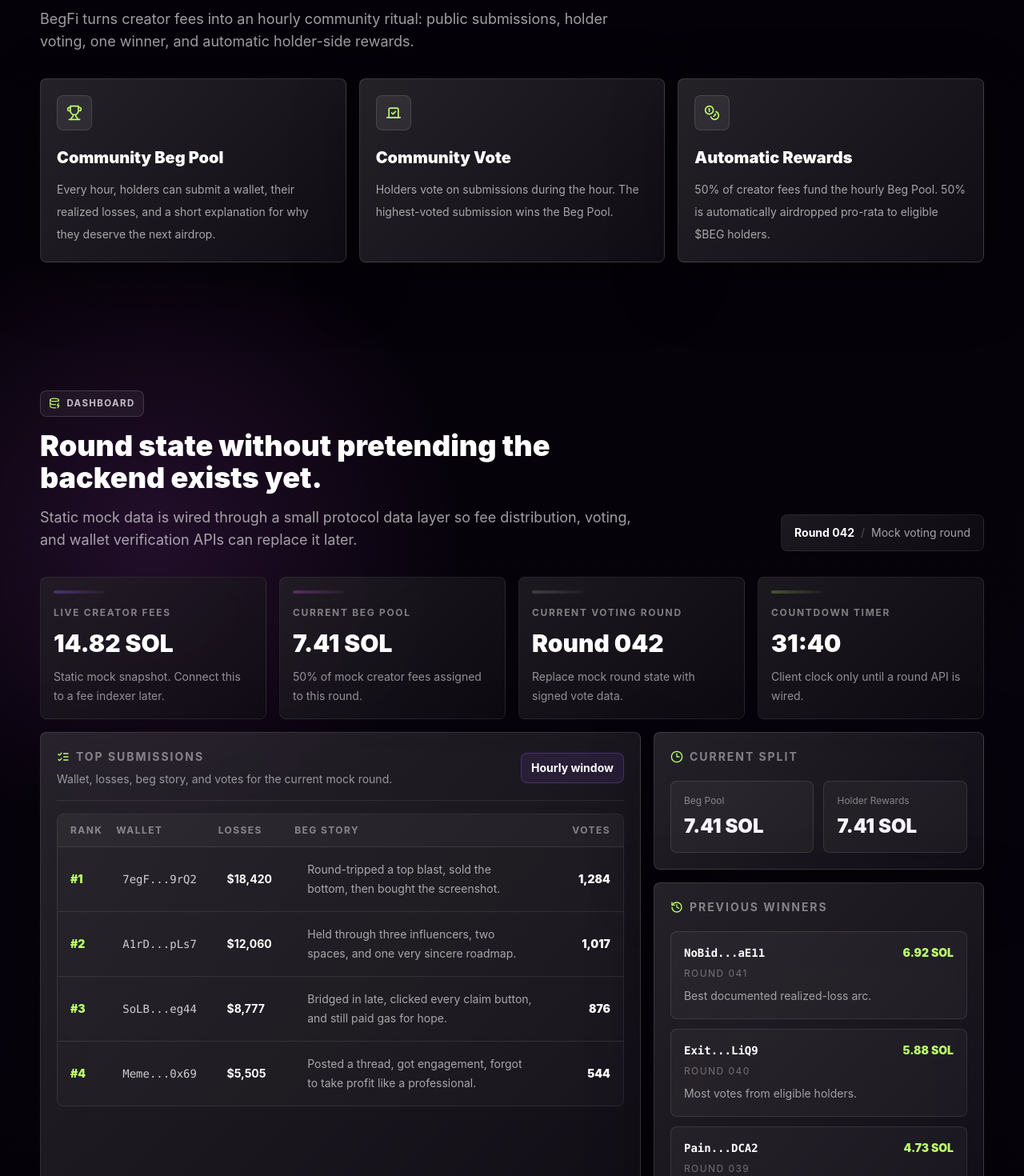
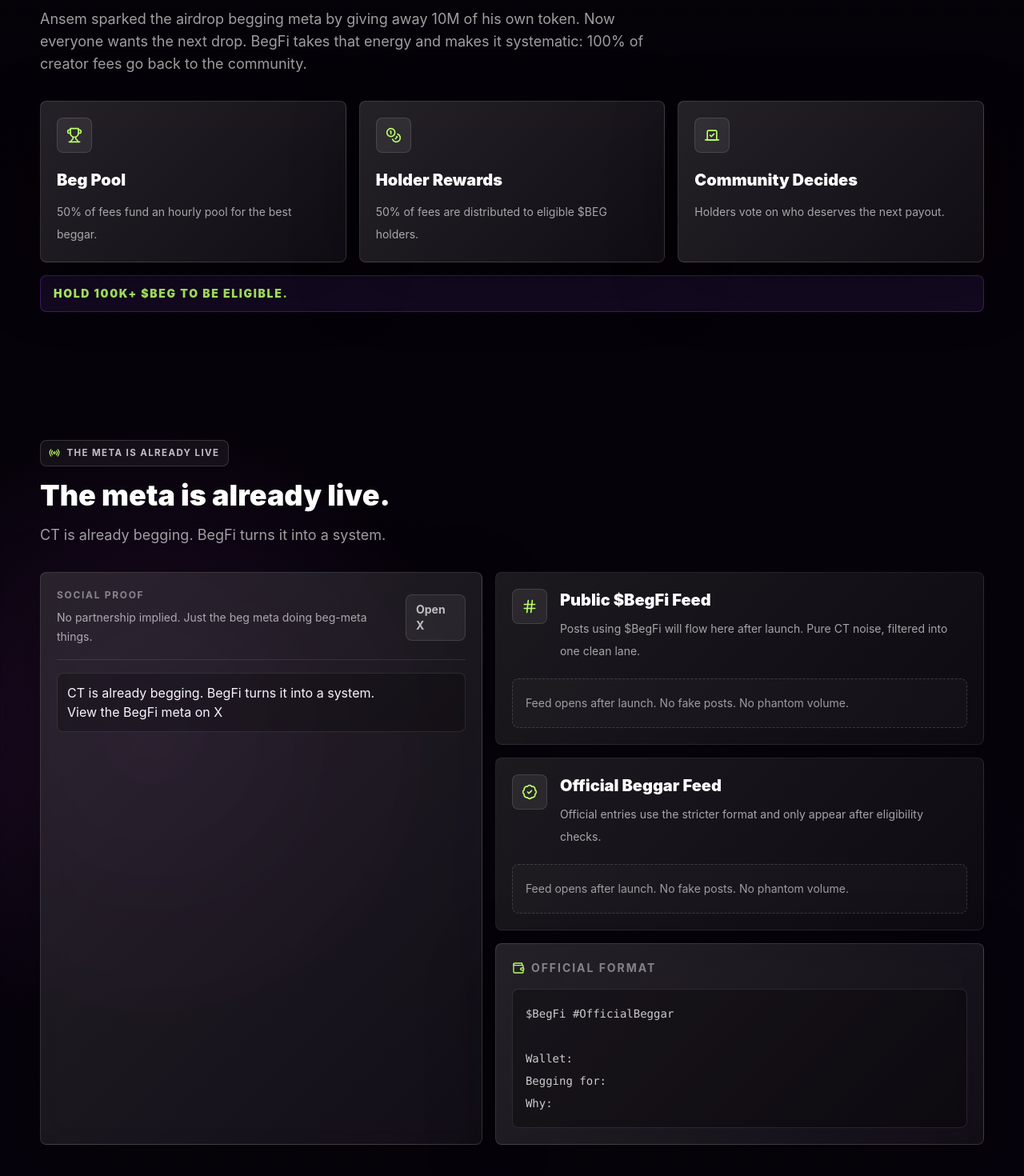
Before and after one commit to jaycarson373-tech/Begfi, a Next.js app: page / in a window 1280 px wide. Shown: the part 880-2350 px from the top of the page at 80% size. Built offline with nearby package versions, Linux system fonts and the light colour scheme.

Commit message:
Update BegFi narrative and feed shell

```diff
--- a/components/begfi-home.tsx
+++ b/components/begfi-home.tsx
@@ -5,6 +5,7 @@ import { FaqSection } from "@/components/faq-section";
 import { FeaturesSection } from "@/components/features-section";
 import { HeroSection } from "@/components/hero-section";
 import { HowItWorks } from "@/components/how-it-works";
+import { LiveFeedSection } from "@/components/live-feed-section";
 import { SiteFooter } from "@/components/site-footer";
 import { SiteHeader } from "@/components/site-header";
 
@@ -15,6 +16,7 @@ export function BegFiHome() {
       <main>
         <HeroSection />
         <FeaturesSection />
+        <LiveFeedSection />
         <DashboardSection />
         <HowItWorks />
         <FaqSection />
--- a/components/dashboard-section.tsx
+++ b/components/dashboard-section.tsx
@@ -1,44 +1,14 @@
 "use client";
 
-import { useEffect, useMemo, useState } from "react";
+import { useMemo } from "react";
 import { motion } from "framer-motion";
-import { Clock3, DatabaseZap, History, ListChecks } from "lucide-react";
+import { BarChart3, Clock3, History, ListChecks } from "lucide-react";
 import { MetricTile } from "@/components/metric-tile";
 import { SectionHeading } from "@/components/section-heading";
 import { getDashboardSnapshot } from "@/lib/protocol-data";
 
-function getTopOfHourCountdown() {
-  const now = new Date();
-  const next = new Date(now);
-  next.setHours(now.getHours() + 1, 0, 0, 0);
-  const diff = Math.max(0, next.getTime() - now.getTime());
-  const minutes = Math.floor(diff / 60000);
-  const seconds = Math.floor((diff % 60000) / 1000);
-
-  return `${minutes.toString().padStart(2, "0")}:${seconds
-    .toString()
-    .padStart(2, "0")}`;
-}
-
 export function DashboardSection() {
   const snapshot = useMemo(() => getDashboardSnapshot(), []);
-  const [countdown, setCountdown] = useState("00:00");
-
-  useEffect(() => {
-    setCountdown(getTopOfHourCountdown());
-    const timer = window.setInterval(() => {
-      setCountdown(getTopOfHourCountdown());
-    }, 1000);
-
-    return () => window.clearInterval(timer);
-  }, []);
-
-  const countdownMetric = snapshot.metrics.find(
-    (metric) => metric.key === "countdown"
-  );
-  const regularMetrics = snapshot.metrics.filter(
-    (metric) => metric.key !== "countdown"
-  );
 
   return (
     <section id="dashboard" className="relative py-16 sm:py-20">
@@ -47,9 +17,9 @@ export function DashboardSection() {
         <div className="flex flex-col gap-5 lg:flex-row lg:items-end lg:justify-between">
           <SectionHeading
             eyebrow="Dashboard"
-            title="Round state without pretending the backend exists yet."
-            description="Static mock data is wired through a small protocol data layer so fee distribution, voting, and wallet verification APIs can replace it later."
-            icon={<DatabaseZap className="h-3.5 w-3.5 text-beg-lime" aria-hidden="true" />}
+            title="Live dashboard coming after launch."
+            description="The scoreboard turns on when the first BegFi rounds begin: fees, votes, winners, holder rewards, all of it."
+            icon={<BarChart3 className="h-3.5 w-3.5 text-beg-lime" aria-hidden="true" />}
           />
           <div className="glass-subtle rounded-lg px-4 py-3 text-sm text-white/[0.62]">
             <span className="font-bold text-white">{snapshot.round.id}</span>
@@ -59,7 +29,7 @@ export function DashboardSection() {
         </div>
 
         <div className="mt-8 grid gap-4 md:grid-cols-2 xl:grid-cols-4">
-          {regularMetrics.map((metric, index) => (
+          {snapshot.metrics.map((metric, index) => (
             <motion.div
               key={metric.key}
               initial={{ opacity: 0, y: 14 }}
@@ -70,16 +40,6 @@ export function DashboardSection() {
               <MetricTile metric={metric} />
             </motion.div>
           ))}
-          {countdownMetric ? (
-            <motion.div
-              initial={{ opacity: 0, y: 14 }}
-              whileInView={{ opacity: 1, y: 0 }}
-              viewport={{ once: true, margin: "-80px" }}
-              transition={{ duration: 0.45, delay: 0.15 }}
-            >
-              <MetricTile metric={countdownMetric} valueOverride={countdown} />
-            </motion.div>
-          ) : null}
         </div>
 
         <div className="mt-4 grid gap-4 lg:grid-cols-[1fr_0.55fr]">
@@ -88,10 +48,10 @@ export function DashboardSection() {
               <div>
                 <div className="flex items-center gap-2 text-sm font-bold uppercase tracking-[0.14em] text-white/[0.45]">
                   <ListChecks className="h-4 w-4 text-beg-lime" aria-hidden="true" />
-                  Top Submissions
+                  Official Beggar Queue
                 </div>
                 <p className="mt-2 text-sm text-white/[0.55]">
-                  Wallet, losses, beg story, and votes for the current mock round.
+                  Verified entries appear here once the feed opens.
                 </p>
               </div>
               <div className="rounded-lg border border-beg-purple/30 bg-beg-purple/10 px-3 py-2 text-sm font-bold text-white">
@@ -108,7 +68,8 @@ export function DashboardSection() {
                 <span className="text-right">Votes</span>
               </div>
               <div className="divide-y divide-white/10">
-                {snapshot.submissions.map((submission) => (
+                {snapshot.submissions.length > 0 ? (
+                  snapshot.submissions.map((submission) => (
                     <article
                       key={submission.wallet}
                       className="grid gap-3 bg-white/[0.02] px-4 py-4 md:grid-cols-[0.45fr_1fr_0.75fr_2.4fr_0.7fr] md:items-center"
@@ -129,7 +90,13 @@ export function DashboardSection() {
                         {submission.votes.toLocaleString()}
                       </span>
                     </article>
-                ))}
+                  ))
+                ) : (
+                  <div className="bg-white/[0.02] px-4 py-8 text-sm leading-7 text-white/[0.62]">
+                    No official beggars yet. After launch, posts with the
+                    official format will show here once eligibility is checked.
+                  </div>
+                )}
               </div>
             </div>
           </section>
@@ -138,7 +105,7 @@ export function DashboardSection() {
             <section className="glass-surface rounded-lg p-5">
               <div className="flex items-center gap-2 text-sm font-bold uppercase tracking-[0.14em] text-white/[0.45]">
                 <Clock3 className="h-4 w-4 text-beg-lime" aria-hidden="true" />
-                Current Split
+                Fee Split
               </div>
               <div className="mt-5 grid grid-cols-2 gap-3">
                 <div className="rounded-lg border border-white/10 bg-white/[0.045] p-4">
@@ -160,7 +127,8 @@ export function DashboardSection() {
                 Previous Winners
               </div>
               <div className="mt-5 space-y-3">
-                {snapshot.previousWinners.map((winner) => (
+                {snapshot.previousWinners.length > 0 ? (
+                  snapshot.previousWinners.map((winner) => (
                     <div
                       key={winner.round}
                       className="rounded-lg border border-white/10 bg-white/[0.035] p-4"
@@ -180,7 +148,12 @@ export function DashboardSection() {
                         {winner.reason}
                       </p>
                     </div>
-                ))}
+                  ))
+                ) : (
+                  <div className="rounded-lg border border-white/10 bg-white/[0.035] p-4 text-sm leading-7 text-white/[0.58]">
+                    First winner gets immortalized here. Beg responsibly.
+                  </div>
+                )}
               </div>
             </section>
           </aside>
--- a/components/faq-section.tsx
+++ b/components/faq-section.tsx
@@ -10,8 +10,8 @@ export function FaqSection() {
       <div className="section-shell">
         <SectionHeading
           eyebrow="FAQ"
-          title="Protocol questions before the contracts exist."
-          description="These answers describe the intended integration path and current mock UI state."
+          title="Questions from the beg desk."
+          description="No official Ansem connection. Just CT begging turned into a cleaner game."
           icon={<CircleHelp className="h-3.5 w-3.5 text-beg-lime" aria-hidden="true" />}
         />
         <div className="mt-8 grid gap-3">
--- a/components/features-section.tsx
+++ b/components/features-section.tsx
@@ -6,22 +6,22 @@ import { SectionHeading } from "@/components/section-heading";
 
 const features = [
   {
-    title: "Community Beg Pool",
+    title: "Beg Pool",
     body:
-      "Every hour, holders can submit a wallet, their realized losses, and a short explanation for why they deserve the next airdrop.",
+      "50% of fees fund an hourly pool for the best beggar.",
     icon: Trophy
   },
   {
-    title: "Community Vote",
+    title: "Holder Rewards",
     body:
-      "Holders vote on submissions during the hour. The highest-voted submission wins the Beg Pool.",
-    icon: Vote
+      "50% of fees are distributed to eligible $BEG holders.",
+    icon: Coins
   },
   {
-    title: "Automatic Rewards",
+    title: "Community Decides",
     body:
-      "50% of creator fees fund the hourly Beg Pool. 50% is automatically airdropped pro-rata to eligible $BEG holders.",
-    icon: Coins
+      "Holders vote on who deserves the next payout.",
+    icon: Vote
   }
 ];
 
@@ -30,9 +30,9 @@ export function FeaturesSection() {
     <section id="features" className="relative py-16 sm:py-20">
       <div className="section-shell">
         <SectionHeading
-          eyebrow="Begging as protocol design"
-          title="A cleaner loop for CT airdrop culture."
-          description="BegFi turns creator fees into an hourly community ritual: public submissions, holder voting, one winner, and automatic holder-side rewards."
+          eyebrow="From meme to protocol"
+          title="From meme to protocol."
+          description="Ansem sparked the airdrop begging meta by giving away 10M of his own token. Now everyone wants the next drop. BegFi takes that energy and makes it systematic: 100% of creator fees go back to the community."
         />
         <div className="mt-8 grid gap-4 md:grid-cols-3">
           {features.map((feature, index) => {
@@ -56,6 +56,9 @@ export function FeaturesSection() {
             );
           })}
         </div>
+        <div className="mt-4 rounded-lg border border-beg-purple/[0.28] bg-beg-purple/[0.1] px-4 py-3 text-sm font-black uppercase tracking-[0.12em] text-beg-lime">
+          Hold 100K+ $BEG to be eligible.
+        </div>
       </div>
     </section>
   );
--- a/components/hero-section.tsx
+++ b/components/hero-section.tsx
@@ -5,9 +5,9 @@ import { motion } from "framer-motion";
 import { ArrowUpRight, BarChart3, ShieldCheck } from "lucide-react";
 
 const statlets = [
-  "Hourly Beg Pool",
-  "Holder Rewards",
-  "Signed Vote Ready"
+  "Beg-To-Earn on Solana",
+  "100% fees to community",
+  "100K+ $BEG eligible"
 ];
 
 export function HeroSection() {
@@ -39,13 +39,17 @@ export function HeroSection() {
         >
           <div className="eyebrow">
             <ShieldCheck className="h-3.5 w-3.5 text-beg-lime" aria-hidden="true" />
-            Creator fees redistributed hourly
+            CT begging, systematized
           </div>
           <h1 className="mt-6 max-w-3xl text-5xl font-black leading-[0.95] text-white sm:text-6xl md:text-7xl">
-            Beg Harder.
+            Begging is the meta.
           </h1>
           <p className="mt-5 max-w-2xl text-lg leading-8 text-white/[0.72] sm:text-xl">
-            The first creator-fee protocol that rewards the best beggars.
+            Ansem airdropped 10M. CT started begging for more. BegFi turns the
+            airdrop chase into an hourly community payout system.
+          </p>
+          <p className="mt-4 text-sm font-black uppercase tracking-[0.14em] text-beg-lime">
+            The first Beg-To-Earn protocol on Solana.
           </p>
           <div className="mt-8 flex flex-col gap-3 sm:flex-row">
             <a
@@ -103,8 +107,8 @@ export function HeroSection() {
                 </div>
               </div>
               <div className="rounded-lg border border-beg-purple/[0.25] bg-beg-purple/10 p-4 text-sm leading-6 text-white/70">
-                Submit the loss. Tell the story. Let holders decide who gets
-                the next hourly airdrop.
+                Post the beg. Hold enough $BEG. Let the community decide who
+                gets the next hourly payout.
               </div>
             </div>
           </div>
--- /dev/null
+++ b/components/live-feed-section.tsx
@@ -0,0 +1,135 @@
+"use client";
+
+import Script from "next/script";
+import { motion } from "framer-motion";
+import { BadgeCheck, Hash, Radio, Wallet } from "lucide-react";
+import { SectionHeading } from "@/components/section-heading";
+
+const feedLanes = [
+  {
+    title: "Public $BegFi Feed",
+    body:
+      "Posts using $BegFi will flow here after launch. Pure CT noise, filtered into one clean lane.",
+    icon: Hash
+  },
+  {
+    title: "Official Beggar Feed",
+    body:
+      "Official entries use the stricter format and only appear after eligibility checks.",
+    icon: BadgeCheck
+  }
+];
+
+export function LiveFeedSection() {
+  return (
+    <section id="feed" className="relative py-16 sm:py-20">
+      <div className="section-shell">
+        <SectionHeading
+          eyebrow="The meta is already live"
+          title="The meta is already live."
+          description="CT is already begging. BegFi turns it into a system."
+          icon={<Radio className="h-3.5 w-3.5 text-beg-lime" aria-hidden="true" />}
+        />
+
+        <div className="mt-8 grid gap-4 lg:grid-cols-[0.95fr_1.05fr]">
+          <motion.article
+            initial={{ opacity: 0, y: 18 }}
+            whileInView={{ opacity: 1, y: 0 }}
+            viewport={{ once: true, margin: "-80px" }}
+            transition={{ duration: 0.5 }}
+            className="glass-surface overflow-hidden rounded-lg p-5"
+          >
+            <div className="mb-4 flex items-center justify-between gap-3 border-b border-white/10 pb-4">
+              <div>
+                <p className="text-xs font-bold uppercase tracking-[0.14em] text-white/[0.45]">
+                  Social proof
+                </p>
+                <p className="mt-2 text-sm leading-6 text-white/[0.62]">
+                  No partnership implied. Just the beg meta doing beg-meta
+                  things.
+                </p>
+              </div>
+              <a
+                href="https://x.com/slingoorio/status/2072842134823039454?s=46"
+                target="_blank"
+                rel="noreferrer"
+                className="rounded-lg border border-white/[0.12] bg-white/[0.06] px-3 py-2 text-sm font-bold text-white/70 transition hover:border-beg-purple/[0.55] hover:text-white"
+              >
+                Open X
+              </a>
+            </div>
+
+            <div className="rounded-lg border border-white/10 bg-black/25 p-3">
+              <blockquote className="twitter-tweet" data-theme="dark">
+                <p lang="en" dir="ltr">
+                  CT is already begging. BegFi turns it into a system.
+                </p>
+                <a href="https://x.com/slingoorio/status/2072842134823039454?s=46">
+                  View the BegFi meta on X
+                </a>
+              </blockquote>
+              <Script
+                src="https://platform.twitter.com/widgets.js"
+                strategy="lazyOnload"
+              />
+            </div>
+          </motion.article>
+
+          <div className="grid gap-4">
+            {feedLanes.map((lane, index) => {
+              const Icon = lane.icon;
+
+              return (
+                <motion.article
+                  key={lane.title}
+                  initial={{ opacity: 0, y: 18 }}
+                  whileInView={{ opacity: 1, y: 0 }}
+                  viewport={{ once: true, margin: "-80px" }}
+                  transition={{ duration: 0.5, delay: index * 0.08 }}
+                  className="glass-subtle rounded-lg p-5"
+                >
+                  <div className="flex items-start gap-4">
+                    <div className="grid h-11 w-11 shrink-0 place-items-center rounded-lg border border-white/[0.12] bg-white/[0.07]">
+                      <Icon className="h-5 w-5 text-beg-lime" aria-hidden="true" />
+                    </div>
+                    <div>
+                      <h3 className="text-xl font-black text-white">
+                        {lane.title}
+                      </h3>
+                      <p className="mt-2 text-sm leading-7 text-white/[0.62]">
+                        {lane.body}
+                      </p>
+                    </div>
+                  </div>
+                  <div className="mt-5 rounded-lg border border-dashed border-white/[0.16] bg-white/[0.025] p-4 text-sm leading-7 text-white/[0.58]">
+                    Feed opens after launch. No fake posts. No phantom volume.
+                  </div>
+                </motion.article>
+              );
+            })}
+
+            <motion.article
+              initial={{ opacity: 0, y: 18 }}
+              whileInView={{ opacity: 1, y: 0 }}
+              viewport={{ once: true, margin: "-80px" }}
+              transition={{ duration: 0.5, delay: 0.16 }}
+              className="glass-surface rounded-lg p-5"
+            >
+              <div className="flex items-center gap-2 text-sm font-bold uppercase tracking-[0.14em] text-white/[0.45]">
+                <Wallet className="h-4 w-4 text-beg-lime" aria-hidden="true" />
+                Official format
+              </div>
+              <pre className="mt-4 overflow-x-auto rounded-lg border border-white/10 bg-black/30 p-4 text-sm leading-7 text-white/[0.78]">
+{`$BegFi #OfficialBeggar
+
+Wallet:
+Begging for:
+Why:`}
+              </pre>
+            </motion.article>
+          </div>
+        </div>
+      </div>
+    </section>
+  );
+}
--- a/components/site-footer.tsx
+++ b/components/site-footer.tsx
@@ -26,8 +26,8 @@ export function SiteFooter() {
         <div>
           <Logo />
           <p className="mt-3 max-w-xl text-sm leading-6 text-white/[0.45]">
-            BegFi is presented with mock data only. Production integrations can
-            connect fee distribution, voting, and wallet verification APIs.
+            BegFi is not affiliated with Ansem. It just saw CT begging and put
+            the meta in a suit.
           </p>
         </div>
         <div className="flex flex-wrap gap-2">
--- a/components/site-header.tsx
+++ b/components/site-header.tsx
@@ -3,6 +3,7 @@ import { Logo } from "@/components/logo";
 
 const navItems = [
   { label: "Pool", href: "#features" },
+  { label: "Feed", href: "#feed" },
   { label: "Dashboard", href: "#dashboard" },
   { label: "FAQ", href: "#faq" }
 ];
--- a/data/mock-protocol.ts
+++ b/data/mock-protocol.ts
@@ -2,116 +2,64 @@ import type { DashboardSnapshot, FaqItem } from "@/types/protocol";
 
 export const dashboardSnapshot: DashboardSnapshot = {
   round: {
-    id: "Round 042",
-    status: "Mock voting round",
-    pool: "7.41 SOL",
-    holderRewardPool: "7.41 SOL",
-    votingWindow: "Hourly window"
+    id: "Launch round",
+    status: "Live dashboard coming after launch",
+    pool: "50%",
+    holderRewardPool: "50%",
+    votingWindow: "Hourly rounds"
   },
   metrics: [
     {
       key: "creator-fees",
-      label: "Live Creator Fees",
-      value: "14.82 SOL",
-      helper: "Static mock snapshot. Connect this to a fee indexer later.",
+      label: "Creator Fees",
+      value: "Coming soon",
+      helper: "100% routes back to the BegFi community after launch.",
       tone: "purple"
     },
     {
       key: "current-pool",
-      label: "Current Beg Pool",
-      value: "7.41 SOL",
-      helper: "50% of mock creator fees assigned to this round.",
+      label: "Beg Pool",
+      value: "50%",
+      helper: "Half of fees fund the hourly payout for the best beg.",
       tone: "magenta"
     },
     {
       key: "countdown",
-      label: "Countdown Timer",
-      value: "Top of hour",
-      helper: "Client clock only until a round API is wired.",
+      label: "Round Timer",
+      value: "After launch",
+      helper: "Hourly rounds begin once $BEG is live.",
       tone: "lime"
     },
     {
       key: "current-round",
-      label: "Current Voting Round",
-      value: "Round 042",
-      helper: "Replace mock round state with signed vote data.",
+      label: "Eligibility",
+      value: "100K+ $BEG",
+      helper: "Hold enough $BEG to submit, vote, and stay in the game.",
       tone: "steel"
     }
   ],
-  submissions: [
-    {
-      rank: 1,
-      wallet: "7egF...9rQ2",
-      losses: "$18,420",
-      story:
-        "Round-tripped a top blast, sold the bottom, then bought the screenshot.",
-      votes: 1284
-    },
-    {
-      rank: 2,
-      wallet: "A1rD...pLs7",
-      losses: "$12,060",
-      story:
-        "Held through three influencers, two spaces, and one very sincere roadmap.",
-      votes: 1017
-    },
-    {
-      rank: 3,
-      wallet: "SoLB...eg44",
-      losses: "$8,777",
-      story:
-        "Bridged in late, clicked every claim button, and still paid gas for hope.",
-      votes: 876
-    },
-    {
-      rank: 4,
-      wallet: "Meme...0x69",
-      losses: "$5,505",
-      story:
-        "Posted a thread, got engagement, forgot to take profit like a professional.",
-      votes: 544
-    }
-  ],
-  previousWinners: [
-    {
-      round: "041",
-      wallet: "NoBid...aE11",
-      payout: "6.92 SOL",
-      reason: "Best documented realized-loss arc."
-    },
-    {
-      round: "040",
-      wallet: "Exit...LiQ9",
-      payout: "5.88 SOL",
-      reason: "Most votes from eligible holders."
-    },
-    {
-      round: "039",
-      wallet: "Pain...DCA2",
-      payout: "4.73 SOL",
-      reason: "Clear wallet, clean loss proof, elite begging."
-    }
-  ],
+  submissions: [],
+  previousWinners: [],
   totals: [
     {
       key: "total-begged",
       label: "Total Begged",
-      value: "69.4 SOL",
-      helper: "Aggregate mock winner payouts.",
+      value: "Coming soon",
+      helper: "The beg ledger starts when the first round closes.",
       tone: "magenta"
     },
     {
       key: "total-fees",
       label: "Total Creator Fees Distributed",
-      value: "138.8 SOL",
-      helper: "Mock distribution ledger total.",
+      value: "Coming soon",
+      helper: "Every creator-fee payout belongs back on CT.",
       tone: "purple"
     },
     {
       key: "holder-rewards",
       label: "Total Holder Rewards",
-      value: "69.4 SOL",
-      helper: "Mock pro-rata holder side.",
+      value: "Coming soon",
+      helper: "Eligible holders share the other half of fees.",
       tone: "lime"
     }
   ]
@@ -121,7 +69,7 @@ export const faqs: FaqItem[] = [
   {
     question: "How do I submit?",
     answer:
-      "Hold the minimum amount of $BEG, connect a wallet, submit the wallet that took the loss, add realized-loss proof, and write the short beg story. The current build uses mock data only."
+      "Hold 100K+ $BEG, post the official beg format, and include the wallet you want checked."
   },
   {
     question: "How are winners chosen?",
@@ -131,16 +79,16 @@ export const faqs: FaqItem[] = [
   {
     question: "Minimum holdings?",
     answer:
-      "The interface is designed for a configurable threshold. A production integration should read the current minimum from the token-gating API or governance config."
+      "Hold 100K+ $BEG to be eligible."
   },
   {
     question: "When are rewards sent?",
     answer:
-      "The target cadence is hourly: one Beg Pool winner payout and one pro-rata holder reward distribution after the voting window closes."
+      "After launch, the target cadence is hourly: one Beg Pool winner payout and one holder reward distribution."
   },
   {
     question: "Is voting on-chain or signed?",
     answer:
-      "The UI supports either path. Signed votes are the lighter default for speed; on-chain votes can be integrated later if the protocol wants stronger settlement guarantees."
+      "Signed voting keeps the beg machine fast. If the community wants heavier rails later, voting can move on-chain."
   }
 ];
```
Also changed, not shown: app/layout.tsx (+4 -4 lines), components/how-it-works.tsx (+4 -4 lines), 1 other file (tests, documents, lock files or other folders). Lines whose indentation alone changed are shown as unchanged.
